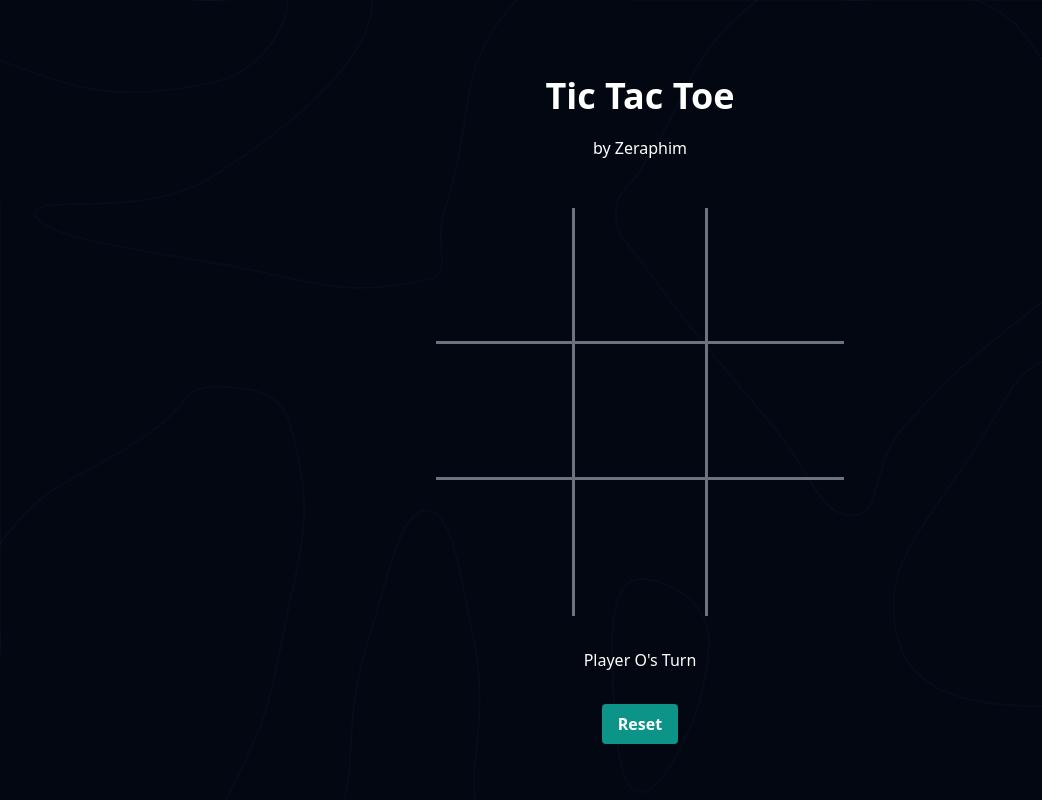
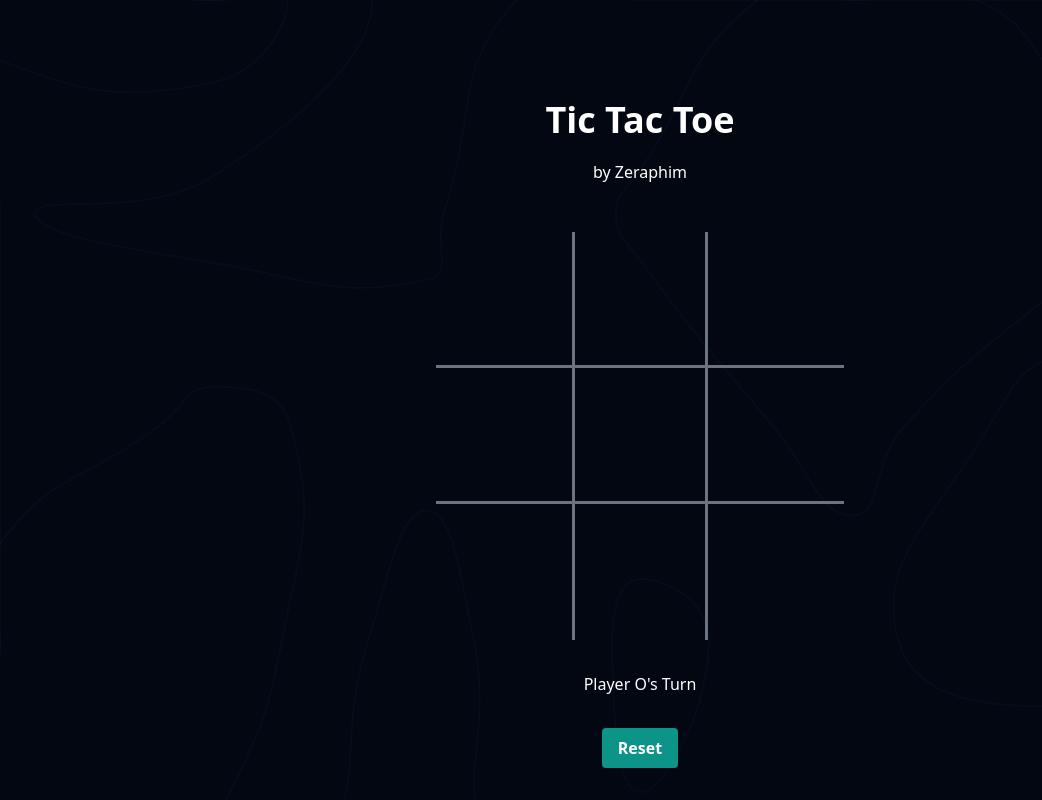
Before and after one commit to Zeraphim/TicTacToe, a website: page index.html in a window 1280 px wide. Shown: the whole page, without its empty margins (0-1042 px from the left). Drawn offline with Linux system fonts and the light colour scheme.

Commit message:
output css update

```diff
--- a/index.html
+++ b/index.html
@@ -13,7 +13,7 @@
     <div class="min-h-screen max-h-screen min-w-screen max-w-screen bg-gray-950 flex flex-col justify-center items-center svg-bg">
 
         <!-- Title -->
-        <div class="flex flex-col items-center justify-center pb-12 z-30">
+        <div class="flex flex-col items-center justify-center p-12 z-30">
             <h1 class="text-4xl text-white select-none transition hover:scale-110 font-bold p-5 animate-fade-in-1s">Tic Tac Toe</h1>
             <h2 class="texy-[3rem] text-white opacity-70 select-none transition hover:scale-105 animate-fade-in-2s">by Zeraphim</h2>
         </div>
```
Also changed, not shown: styles/output.css.
